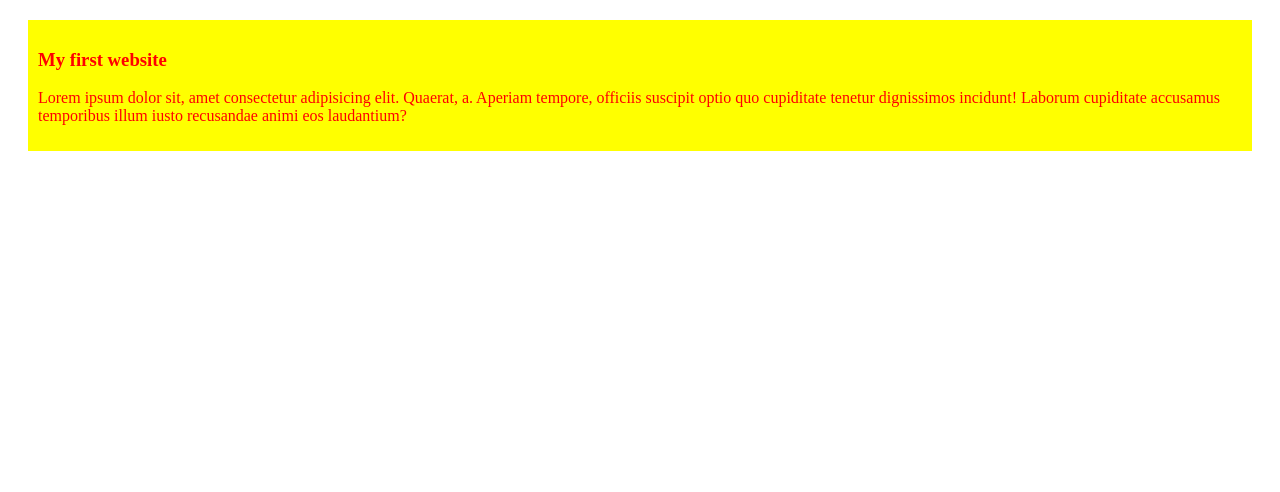
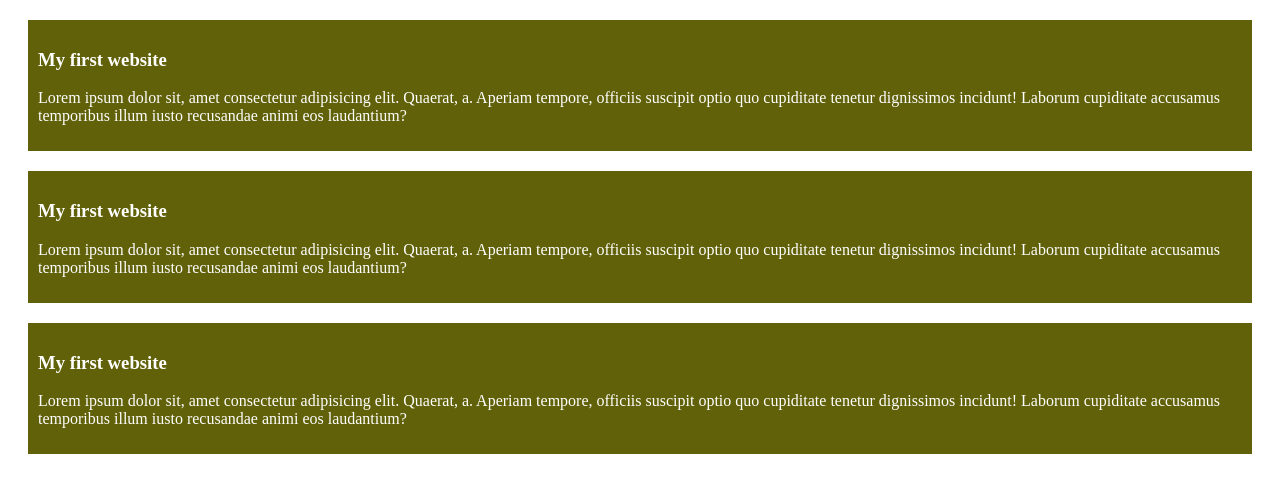
Before and after one commit to sabbir749/my-simple-website, a plain HTML site: page index.html in a window 1280 px wide. Drawn offline with Linux system fonts and the light colour scheme.

Commit message:
added the second

```diff
--- a/Styles/blogs.css
+++ b/Styles/blogs.css
@@ -1,6 +1,6 @@
 div{
-    color: red;
-    background-color: yellow;
+    color: white;
+    background-color: rgb(97, 97, 9);
     padding: 10px;
     margin: 20px;
 }
--- a/index.html
+++ b/index.html
@@ -10,5 +10,11 @@
     <div><h3>My first website</h3>
     <p>Lorem ipsum dolor sit, amet consectetur adipisicing elit. Quaerat, a. Aperiam tempore, officiis suscipit optio quo cupiditate tenetur dignissimos incidunt! Laborum cupiditate accusamus temporibus illum iusto recusandae animi eos laudantium?</p>
     </div>
+      <div><h3>My first website</h3>
+    <p>Lorem ipsum dolor sit, amet consectetur adipisicing elit. Quaerat, a. Aperiam tempore, officiis suscipit optio quo cupiditate tenetur dignissimos incidunt! Laborum cupiditate accusamus temporibus illum iusto recusandae animi eos laudantium?</p>
+    </div>
+      <div><h3>My first website</h3>
+    <p>Lorem ipsum dolor sit, amet consectetur adipisicing elit. Quaerat, a. Aperiam tempore, officiis suscipit optio quo cupiditate tenetur dignissimos incidunt! Laborum cupiditate accusamus temporibus illum iusto recusandae animi eos laudantium?</p>
+    </div>
 </body>
 </html>
```
